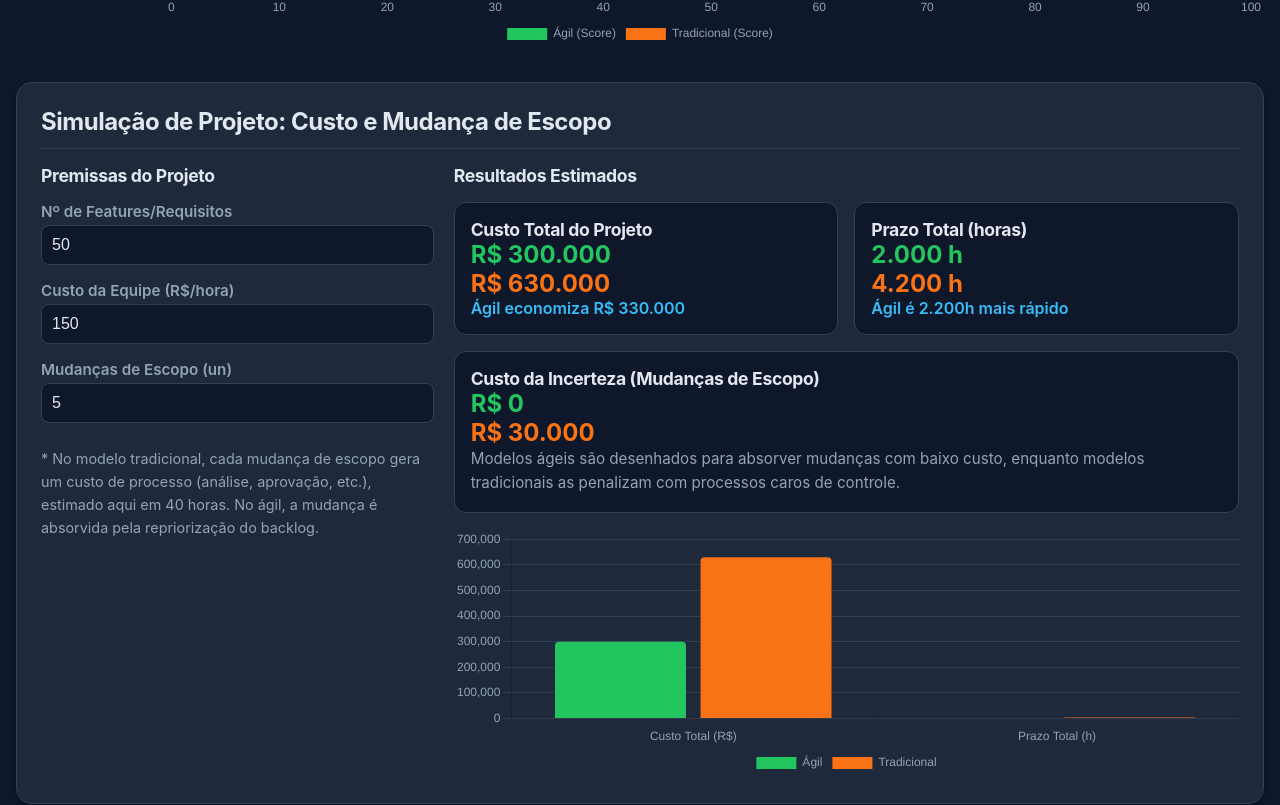
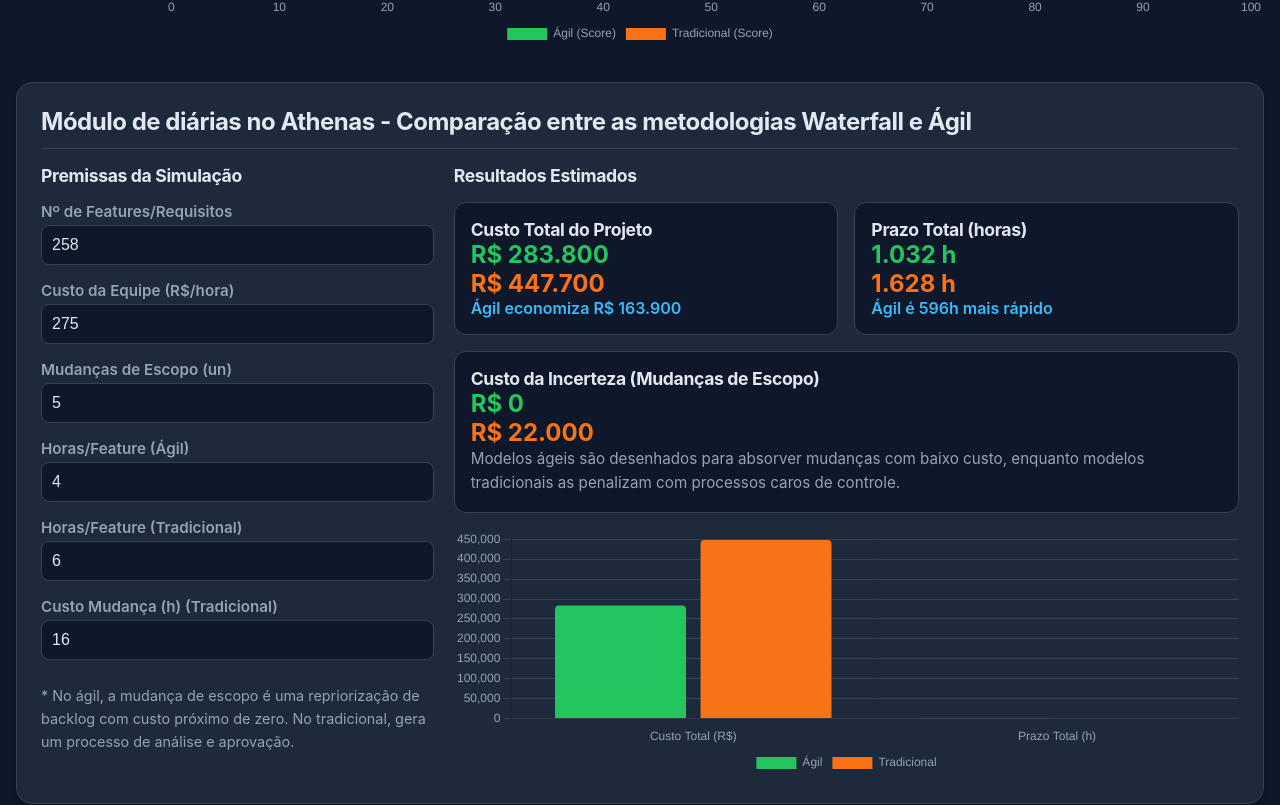
Before and after one commit to rodrigofm/dora-dashboard, a plain HTML site: page index.html in a window 1280 px wide. Shown: the part 1105-1910 px from the top of the page. Drawn offline with nearby package versions, Linux system fonts and the light colour scheme.

Commit message:
Comprativo diária agil e waterfall

```diff
--- a/index.html
+++ b/index.html
@@ -1,4 +1,3 @@
-<!doctype html>
 <html lang="pt-br">
   <head>
     <meta charset="utf-8" />
@@ -203,23 +202,36 @@
       </section>
 
       <section class="panel">
-        <h2>Simulação de Projeto: Custo e Mudança de Escopo</h2>
+        <!--<h2>Simulação de Projeto: Custo e Mudança de Escopo</h2>-->
+		<h2>Módulo de diárias no Athenas - Comparação entre as metodologias Waterfall e Ágil</h2>
         <div class="grid sim-grid">
           <div class="grid" style="gap: 16px; align-content: start;">
-            <h3>Premissas do Projeto</h3>
+            <h3>Premissas da Simulação</h3>
             <div class="form-group">
               <label for="numFeatures">Nº de Features/Requisitos</label>
-              <input type="number" id="numFeatures" value="50">
+              <input type="number" id="numFeatures" value="258">
             </div>
             <div class="form-group">
               <label for="costHour">Custo da Equipe (R$/hora)</label>
-              <input type="number" id="costHour" value="150">
+              <input type="number" id="costHour" value="275">
             </div>
             <div class="form-group">
               <label for="numChanges">Mudanças de Escopo (un)</label>
               <input type="number" id="numChanges" value="5">
             </div>
-            <p style="font-size: 0.9rem; margin-top: 8px;">* No modelo tradicional, cada mudança de escopo gera um custo de processo (análise, aprovação, etc.), estimado aqui em 40 horas. No ágil, a mudança é absorvida pela repriorização do backlog.</p>
+            <div class="form-group">
+              <label for="horasFeatureAgil">Horas/Feature (Ágil)</label>
+              <input type="number" id="horasFeatureAgil" value="4">
+            </div>
+            <div class="form-group">
+              <label for="horasFeatureTrad">Horas/Feature (Tradicional)</label>
+              <input type="number" id="horasFeatureTrad" value="6">
+            </div>
+            <div class="form-group">
+              <label for="horasMudancaTrad">Custo Mudança (h) (Tradicional)</label>
+              <input type="number" id="horasMudancaTrad" value="16">
+            </div>
+            <p style="font-size: 0.9rem; margin-top: 8px;">* No ágil, a mudança de escopo é uma repriorização de backlog com custo próximo de zero. No tradicional, gera um processo de análise e aprovação.</p>
           </div>
 
           <div class="results-panel">
@@ -259,18 +271,14 @@
     <script>
       // --- CONFIGURAÇÃO E LÓGICA ---
 
-      // Premissas base (representativas da indústria)
-      const PREMISSAS = {
-        horasPorFeatureTrad: 80, // Inclui burocracia, handoffs, etc.
-        horasPorFeatureAgil: 40,  // Foco em entrega de valor, menos desperdício.
-        horasPorMudancaTrad: 40 // Custo do processo de Change Request.
-      };
-
       // Referências para os elementos do DOM
       const elements = {
         numFeatures: document.getElementById('numFeatures'),
         costHour: document.getElementById('costHour'),
         numChanges: document.getElementById('numChanges'),
+        horasFeatureAgil: document.getElementById('horasFeatureAgil'),
+        horasFeatureTrad: document.getElementById('horasFeatureTrad'),
+        horasMudancaTrad: document.getElementById('horasMudancaTrad'),
         costAgil: document.getElementById('costAgil'),
         costTrad: document.getElementById('costTrad'),
         costDiff: document.getElementById('costDiff'),
@@ -281,7 +289,7 @@
         changeCostTrad: document.getElementById('changeCostTrad'),
       };
 
-      let projectChart;
+      let kpiChart, projectChart;
 
       // --- FUNÇÕES DE CÁLCULO E RENDERIZAÇÃO ---
 
@@ -297,13 +305,16 @@
         const numFeatures = Number(elements.numFeatures.value);
         const costHour = Number(elements.costHour.value);
         const numChanges = Number(elements.numChanges.value);
+        const horasFeatureAgil = Number(elements.horasFeatureAgil.value);
+        const horasFeatureTrad = Number(elements.horasFeatureTrad.value);
+        const horasMudancaTrad = Number(elements.horasMudancaTrad.value);
 
         // Cálculos de Prazo
-        const timeDevTrad = numFeatures * PREMISSAS.horasPorFeatureTrad;
-        const timeChangeTrad = numChanges * PREMISSAS.horasPorMudancaTrad;
+        const timeDevTrad = numFeatures * horasFeatureTrad;
+        const timeChangeTrad = numChanges * horasMudancaTrad;
         const totalTimeTrad = timeDevTrad + timeChangeTrad;
 
-        const totalTimeAgil = numFeatures * PREMISSAS.horasPorFeatureAgil;
+        const totalTimeAgil = numFeatures * horasFeatureAgil;
 
         // Cálculos de Custo
         const totalCostTrad = totalTimeTrad * costHour;
@@ -339,57 +350,38 @@
         };
       }
 
-      function createKpiChart() {
-          const ctx = document.getElementById('kpiChart').getContext('2d');
+      function createOrUpdateKpiChart() {
           const colors = getChartColors();
-          // Valores normalizados para melhor visualização (0 a 100)
-          // Lead Time (invertido: menor é melhor), Freq (maior é melhor), MTTR (invertido), CFR (invertido)
-          const dataAgil = [95, 90, 95, 90]; // Scores altos = bom
-          const dataTrad = [10, 20, 10, 50]; // Scores baixos = ruim
-
-          new Chart(ctx, {
-              type: 'bar',
-              data: {
+          const data = {
               labels: ['Velocidade (Lead Time)', 'Capacidade (Frequência)', 'Estabilidade (MTTR)', 'Qualidade (Taxa de Falha)'],
               datasets: [
-                      {
-                          label: 'Ágil (Score)',
-                          data: dataAgil,
-                          backgroundColor: colors.agil,
-                          borderRadius: 4,
-                      },
-                      {
-                          label: 'Tradicional (Score)',
-                          data: dataTrad,
-                          backgroundColor: colors.trad,
-                           borderRadius: 4,
-                      }
+                  { label: 'Ágil (Score)', data: [95, 90, 95, 90], backgroundColor: colors.agil, borderRadius: 4 },
+                  { label: 'Tradicional (Score)', data: [10, 20, 10, 50], backgroundColor: colors.trad, borderRadius: 4 }
               ]
-              },
-              options: {
-                  responsive: true,
-                  maintainAspectRatio: false,
-                  indexAxis: 'y',
+          };
+          const options = {
+              responsive: true, maintainAspectRatio: false, indexAxis: 'y',
               scales: {
-                    x: {
-                      max: 100,
-                      ticks: { color: colors.text },
-                      grid: { color: colors.grid }
-                    },
-                    y: {
-                      ticks: { color: colors.text },
-                      grid: { display: false }
-                    }
+                  x: { max: 100, ticks: { color: colors.text }, grid: { color: colors.grid } },
+                  y: { ticks: { color: colors.text }, grid: { display: false } }
               },
               plugins: {
                   title: { display: true, text: 'Performance Relativa (Score de 0 a 100)', color: colors.text, font: { size: 14 } },
                   legend: { position: 'bottom', labels: { color: colors.text } }
               }
+          };
+
+          if (kpiChart) {
+              kpiChart.data = data;
+              kpiChart.options = options;
+              kpiChart.update();
+          } else {
+              const ctx = document.getElementById('kpiChart').getContext('2d');
+              kpiChart = new Chart(ctx, { type: 'bar', data, options });
           }
-          });
       }
 
-      function updateProjectChart(data) {
+      function createOrUpdateProjectChart(data) {
         const colors = getChartColors();
         const chartData = {
           labels: ['Custo Total (R$)', 'Prazo Total (h)'],
@@ -408,22 +400,8 @@
             }
           ]
         };
-
-        if (projectChart) {
-          projectChart.data = chartData;
-          projectChart.options.scales.x.ticks.color = colors.text;
-          projectChart.options.scales.y.ticks.color = colors.text;
-          projectChart.options.scales.y.grid.color = colors.grid;
-          projectChart.options.plugins.legend.labels.color = colors.text;
-          projectChart.update();
-        } else {
-          const ctx = document.getElementById('projectChart').getContext('2d');
-          projectChart = new Chart(ctx, {
-            type: 'bar',
-            data: chartData,
-            options: {
-              responsive: true,
-              maintainAspectRatio: false,
+        const options = {
+            responsive: true, maintainAspectRatio: false,
             scales: {
                 y: { beginAtZero: true, ticks: { color: colors.text }, grid: { color: colors.grid } },
                 x: { ticks: { color: colors.text }, grid: { display: false } }
@@ -434,9 +412,7 @@
                   callbacks: {
                     label: function(context) {
                       let label = context.dataset.label || '';
-                      if (label) {
-                        label += ': ';
-                      }
+                      if (label) { label += ': '; }
                       if (context.parsed.y !== null) {
                         if (context.label === 'Custo Total (R$)') {
                             label += formatCurrency(context.parsed.y);
@@ -449,9 +425,20 @@
                   }
                 }
             }
+        };
+
+        if (projectChart) {
+          projectChart.data = chartData;
+          projectChart.options = options;
+          projectChart.update();
+        } else {
+          const ctx = document.getElementById('projectChart').getContext('2d');
+          projectChart = new Chart(ctx, { type: 'bar', data: chartData, options });
         }
-          });
       }
+
+      function updateProjectChart(data) {
+        createOrUpdateProjectChart(data);
       }
 
       // --- INICIALIZAÇÃO E EVENTOS ---
@@ -459,8 +446,11 @@
       document.getElementById('toggleTheme').addEventListener('click', () => {
         const currentTheme = document.body.getAttribute('data-theme');
         document.body.setAttribute('data-theme', currentTheme === 'dark' ? 'light' : 'dark');
-        // Redesenhar gráfico com as novas cores do tema
+        // Espera um pouco para a transição de CSS aplicar e então redesenha os gráficos
+        setTimeout(() => {
+            createOrUpdateKpiChart();
             calculateSimulation();
+        }, 50);
       });
 
       // Adicionar listeners para recalcular ao mudar os inputs
@@ -472,7 +462,7 @@
 
       // Primeira execução
       window.addEventListener('load', () => {
-          createKpiChart();
+          createOrUpdateKpiChart();
           calculateSimulation();
       });
 
```
Lines whose indentation alone changed are shown as unchanged.
